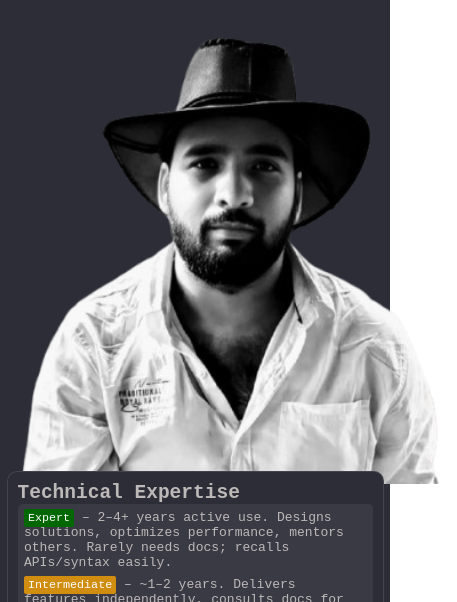
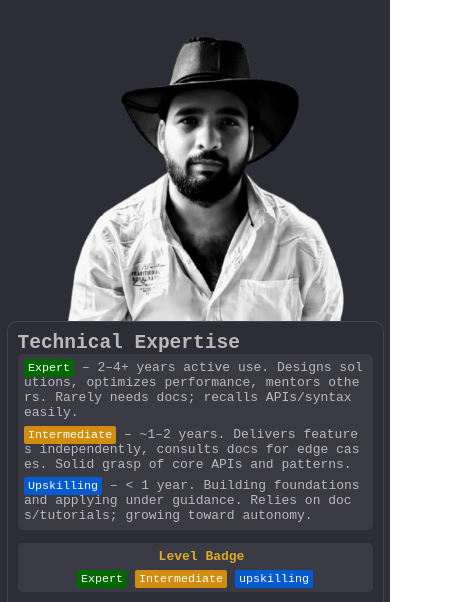
Before and after one commit to syedabdullahali/Syed-Abdullah-Ali-Portfolio, a plain HTML site: page index.html in a window 390 px wide. Shown: the part 498-1100 px from the top of the page, 457 px wide, since content can reach past the window. Drawn offline with Linux system fonts and the light colour scheme; files whose address does not match are found by name.

Commit message:
Fix responsiveness

```diff
--- a/style.css
+++ b/style.css
@@ -8,6 +8,7 @@ html {
     padding: 0;
     box-sizing: border-box;
     scroll-behavior: smooth;
+    word-break: break-all;
 }
 
 :root {
@@ -403,8 +404,6 @@ h5 {
 .contact_email_phone {
     color: white;
     width: 50%;
-    word-break: break-all;
-
 }
 
 .contact_email_phone h3 {
@@ -634,10 +633,17 @@ section {
         font-family: sans-serif;
     }
 
+
     /* Heading */
     .header {
         padding: 2rem 1rem;
     }
+    /* Profile */
+    .portfolio_image {
+
+    width: 300px;
+    height: 300px;
+}
 
     /*  */
     .footer {
```
